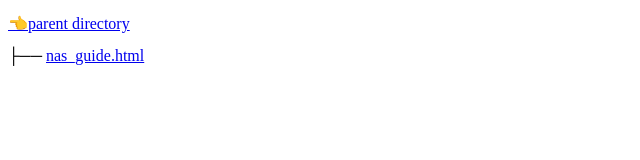
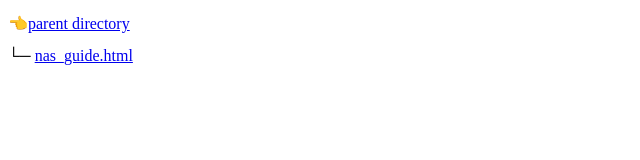
Before and after one commit to nagaissue/nw-circle, a plain HTML site: page documents/index.html in a window 1280 px wide. Shown: the full height of the page, 0-640 px from the left. Drawn offline with Linux system fonts and the light colour scheme.

Commit message:
update documents/index.html 2026-06-17 07:09

```diff
--- a/documents/index.html
+++ b/documents/index.html
@@ -4,7 +4,7 @@
         <meta charset="UTF-8">
     </head>
     <body>
-        <p style="line-height: 1.0;"><a href="../index.html">👈parent directory</a></p>
-        <p style="line-height: 1.0;">├── <a href="./nas_guide.html" target="_blank">nas_guide.html</a></p>
+        <p style="line-height: 1.0;">👈<a href="../index.html">parent directory</a></p>
+        <p style="line-height: 1.0;">└─ <a href="./nas_guide.html" target="_blank">nas_guide.html</a></p>
     </body>
 </html>
```
